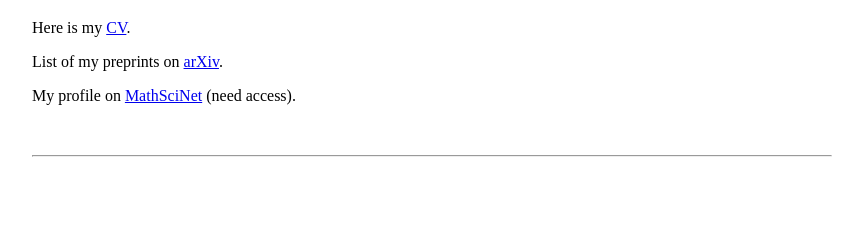
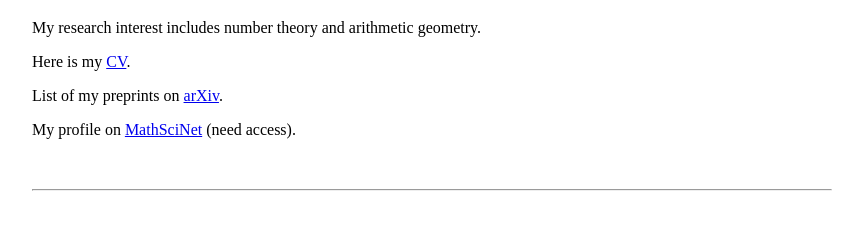
Before and after one commit to c-lv/c-lv.github.io, a plain HTML site: page node1.html in a window 1280 px wide. Shown: the part 162-392 px from the top of the page, without its empty margins (208-1071 px from the left). Drawn offline with Linux system fonts and the light colour scheme.

Commit message:
auto commit by make

```diff
--- a/node1.html
+++ b/node1.html
@@ -47,6 +47,9 @@
 <BR>
 Home
 </H1>
+My research interest includes number theory and arithmetic geometry.
+
+<P>
 Here is my <A ID="tex2html5"
   HREF="cv.pdf">CV</A>.
 
```
Also changed, not shown: 3 other files.
